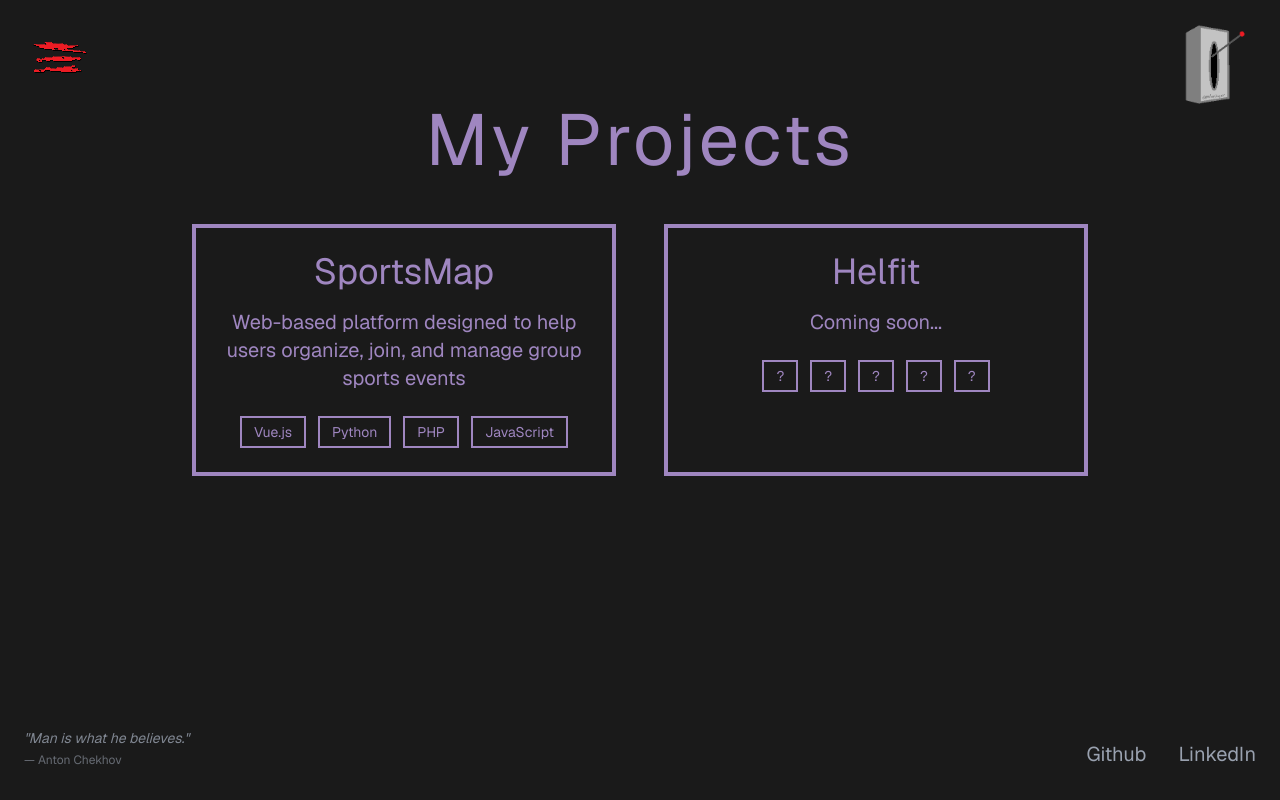
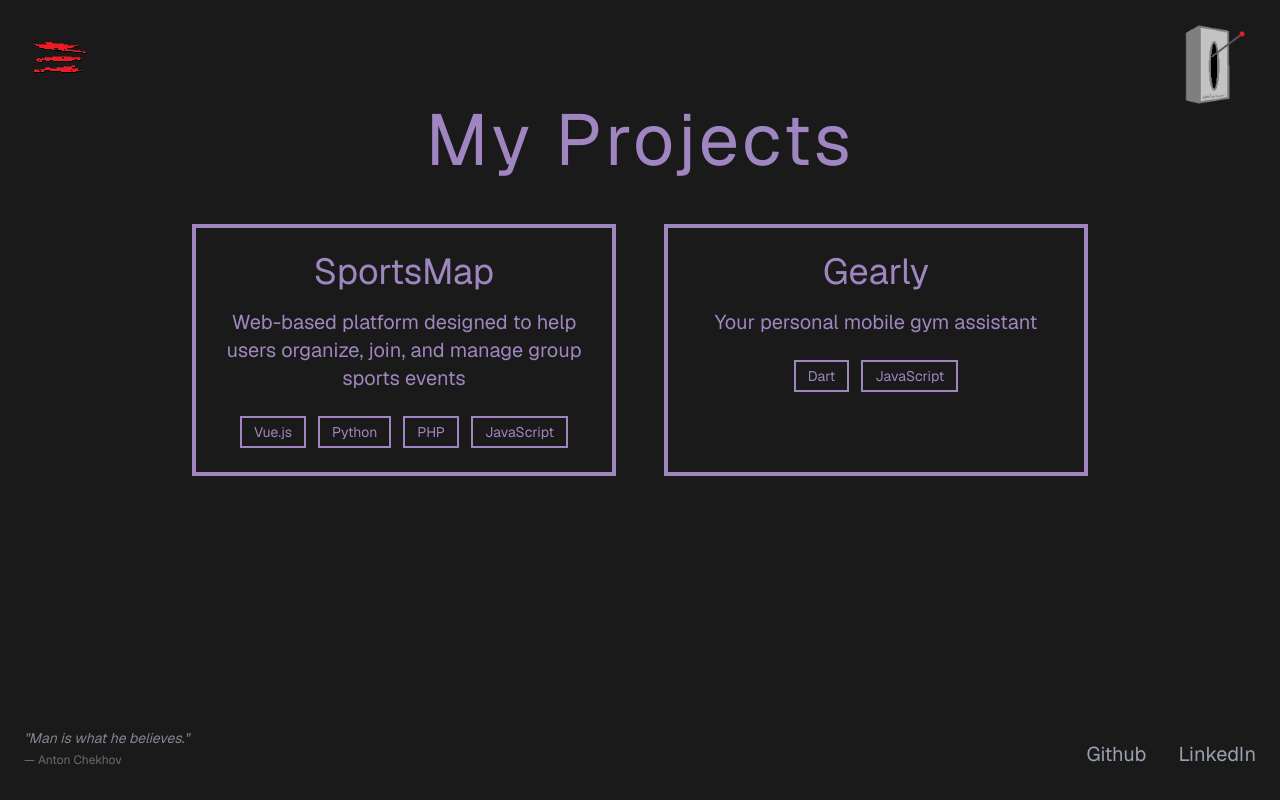
Before and after one commit to pashaslayer/pashaslayer.github.io, a Next.js app: page /projects in a window 1280 px wide. Built offline with nearby package versions, Linux system fonts and the light colour scheme.

Commit message:
renew projects

```diff
--- a/src/app/projects/page.js
+++ b/src/app/projects/page.js
@@ -2,7 +2,7 @@ import Layout from "../components/Layout";
 
 const projects = [
   { title: "SportsMap", description: "Web-based platform designed to help users organize, join, and manage group sports events", tech: ["Vue.js", "Python", "PHP", "JavaScript" ], link: "#" },
-  { title: "Helfit", description: "Coming soon...", tech: ["?", "?", "?", "?", "?"], link: "#" }
+  { title: "Gearly", description: "Your personal mobile gym assistant", tech: ["Dart", "JavaScript"], link: "#" }
 ];
 
 export default function Projects() {
```
